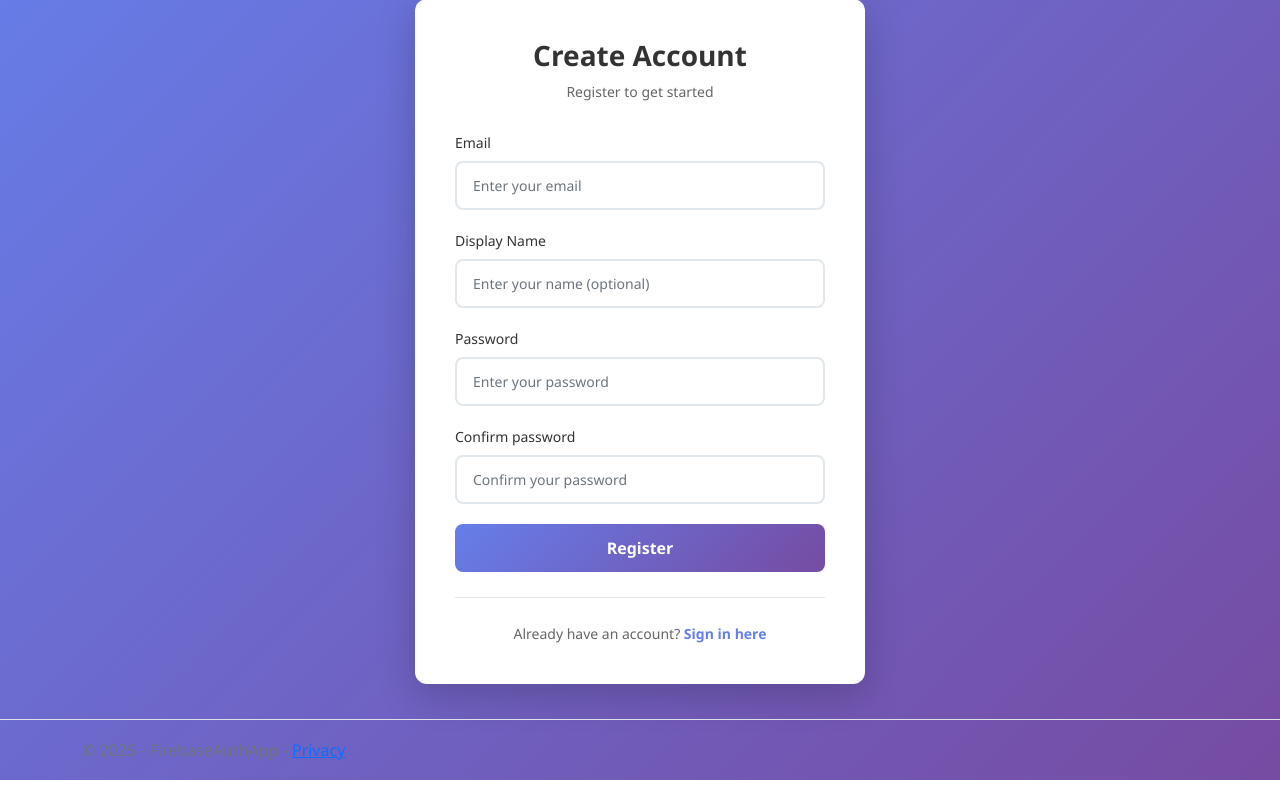
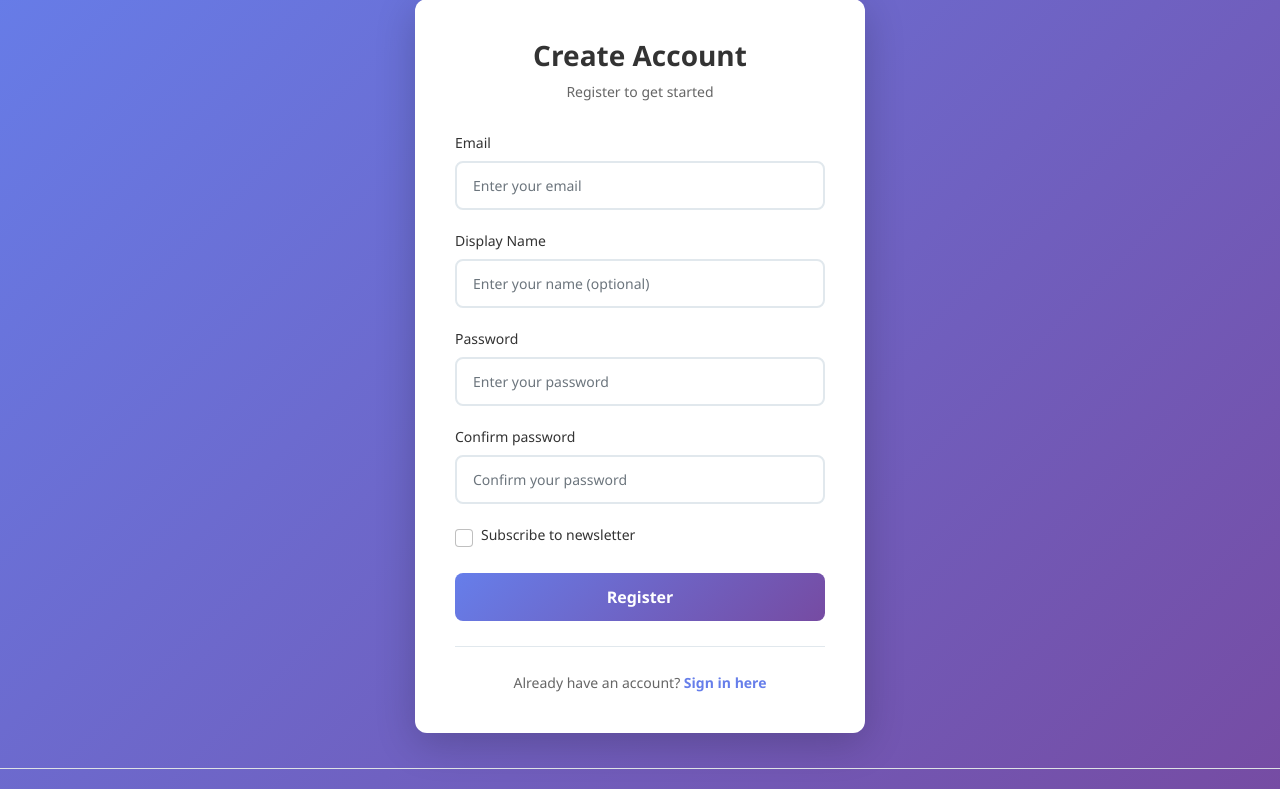
Before and after one commit to lsurma/dotnet-razor-firebase-auth, an ASP.NET Core app: page /Register in a window 1280 px wide. Shown: the part 94-883 px from the top of the page. Run offline with ASP.NET Core 8, Linux system fonts and the light colour scheme; style sheets or scripts are compiled from the project's sources; some libraries are stand-ins or nearby versions.

Commit message:
Add newsletter subscription checkbox to registration page
Co-authored-by: lsurma <34690782+lsurma@users.noreply.github.com>

```diff
--- a/Models/RegisterModel.cs
+++ b/Models/RegisterModel.cs
@@ -23,4 +23,7 @@ public class RegisterModel
 
     [Display(Name = "Display Name")]
     public string? DisplayName { get; set; }
+
+    [Display(Name = "Subscribe to newsletter")]
+    public bool SubscribeToNewsletter { get; set; }
 }
--- a/Pages/Register.cshtml
+++ b/Pages/Register.cshtml
@@ -41,6 +41,11 @@
                 <span asp-validation-for="Input.ConfirmPassword" class="text-danger"></span>
             </div>
 
+            <div class="form-group form-check">
+                <input asp-for="Input.SubscribeToNewsletter" class="form-check-input" />
+                <label asp-for="Input.SubscribeToNewsletter" class="form-check-label">Subscribe to newsletter</label>
+            </div>
+
             <button type="submit" class="btn btn-primary btn-block">Register</button>
         </form>
 
--- a/Pages/Register.cshtml.cs
+++ b/Pages/Register.cshtml.cs
@@ -53,6 +53,12 @@ public class RegisterPageModel : PageModel
                 new Claim(ClaimTypes.Name, credential.User.Info.DisplayName ?? Input.DisplayName ?? "User"),
             };
 
+            // Add newsletter subscription claim if user opted in
+            if (Input.SubscribeToNewsletter)
+            {
+                claims.Add(new Claim("newsletter_subscription", "true"));
+            }
+
             var claimsIdentity = new ClaimsIdentity(claims, CookieAuthenticationDefaults.AuthenticationScheme);
             var authProperties = new AuthenticationProperties
             {
@@ -65,7 +71,8 @@ public class RegisterPageModel : PageModel
                 new ClaimsPrincipal(claimsIdentity),
                 authProperties);
 
-            _logger.LogInformation("User registered successfully: {Email}", Input.Email);
+            _logger.LogInformation("User registered successfully: {Email}, Newsletter: {Newsletter}",
+                Input.Email, Input.SubscribeToNewsletter);
 
             return LocalRedirect(returnUrl);
         }
```
